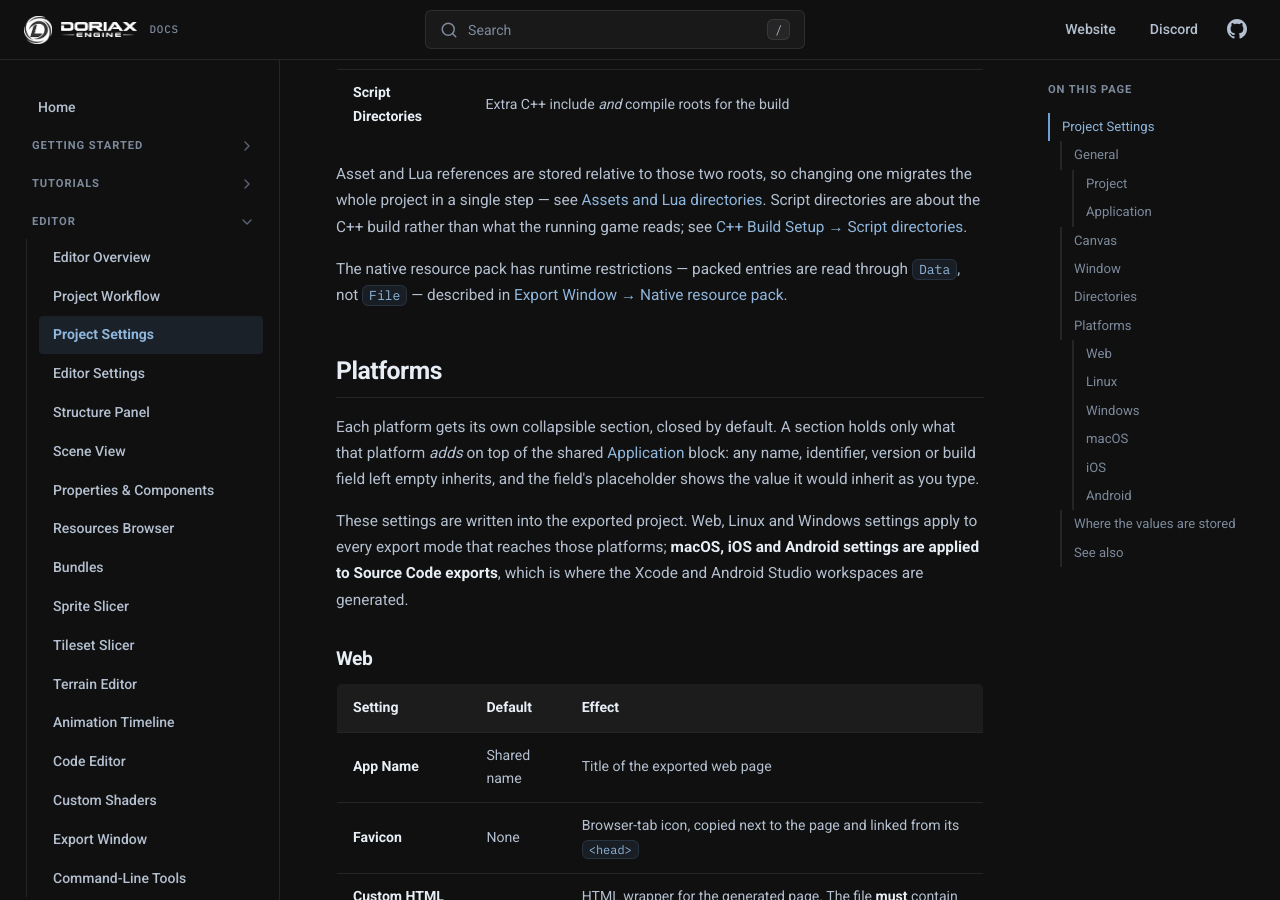
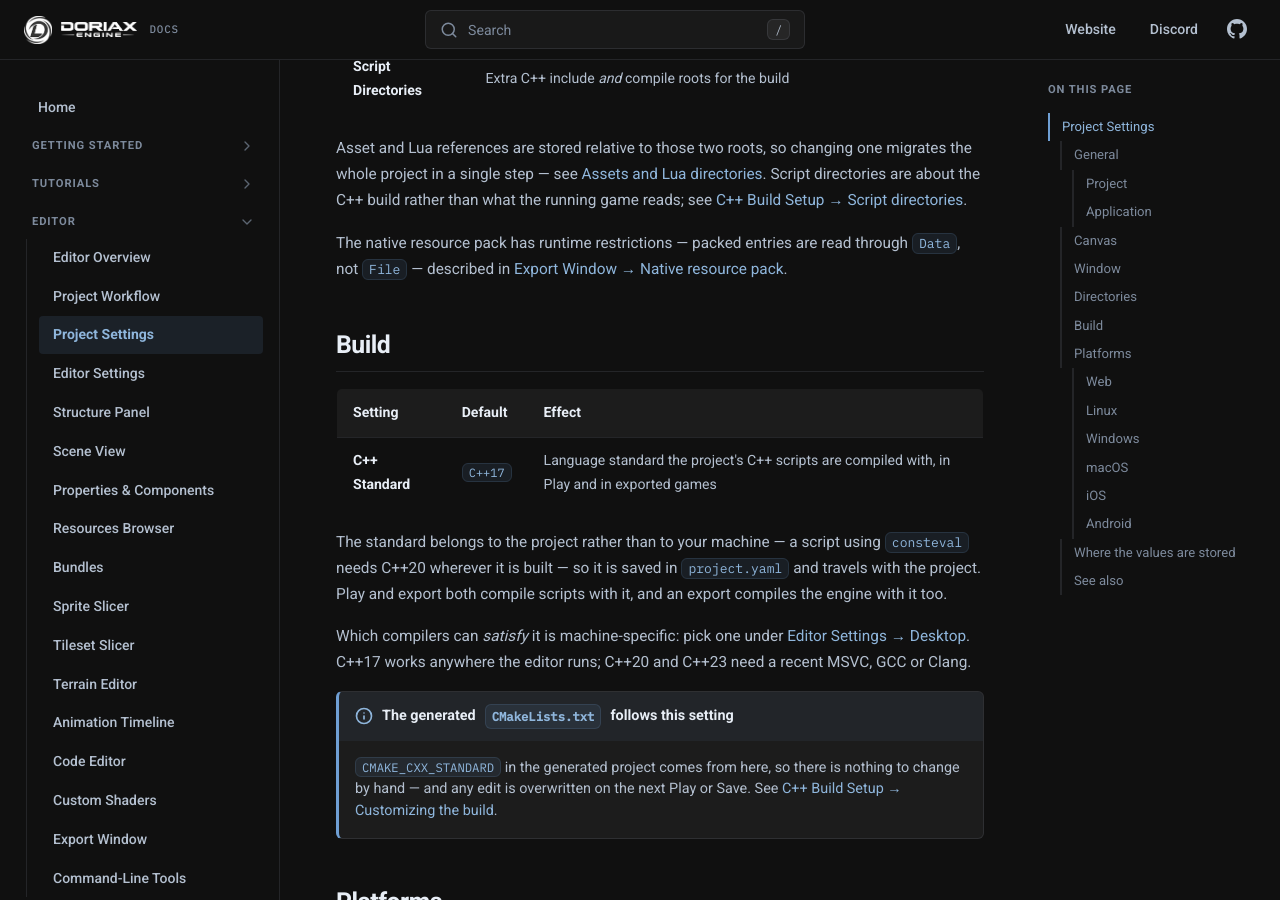
Before and after one commit to doriaxengine/doriax-docs, an MkDocs documentation site: the page built from docs/editor/project-settings.md, in a window 1280 px wide and 900 px high, scrolled down 3327 px. Built offline with MkDocs 1.6.1, drawn with Linux system fonts in a browser that asks for light colours; comment, search, counter and statistics services are not loaded; some of the changed text lies outside the part shown.

Commit message:
Doc the project C++ standard setting

```diff
--- a/docs/editor/project-settings.md
+++ b/docs/editor/project-settings.md
@@ -1,5 +1,5 @@
 ---
-description: The Project Settings dialog — application identity, canvas, window, directories, and per-platform export settings in the Doriax editor.
+description: The Project Settings dialog — application identity, canvas, window, directories, build, and per-platform export settings in the Doriax editor.
 ---
 
 # Project Settings
@@ -107,6 +107,26 @@ directories are about the C++ build rather than what the running game reads; see
 The native resource pack has runtime restrictions — packed entries are read through
 `Data`, not `File` — described in
 [Export Window → Native resource pack](export.md#native-resource-pack).
+
+## Build
+
+| Setting | Default | Effect |
+| --- | --- | --- |
+| **C++ Standard** | `C++17` | Language standard the project's C++ scripts are compiled with, in Play and in exported games |
+
+The standard belongs to the project rather than to your machine — a script using
+`consteval` needs C++20 wherever it is built — so it is saved in `project.yaml` and
+travels with the project. Play and export both compile scripts with it, and an export
+compiles the engine with it too.
+
+Which compilers can *satisfy* it is machine-specific: pick one under
+[Editor Settings → Desktop](editor-settings.md#desktop). C++17 works anywhere the editor
+runs; C++20 and C++23 need a recent MSVC, GCC or Clang.
+
+!!! note "The generated `CMakeLists.txt` follows this setting"
+    `CMAKE_CXX_STANDARD` in the generated project comes from here, so there is nothing to
+    change by hand — and any edit is overwritten on the next Play or Save. See [C++ Build
+    Setup → Customizing the build](../manual/cpp-build-setup.md#customizing-the-build).
 
 ## Platforms
 
```
Also changed, not shown: other parts of docs/editor/project-settings.md (+2 -2 lines), docs/manual/cpp-build-setup.md (+7 -3 lines), docs/reference/build-options.md (+10 -4 lines).
